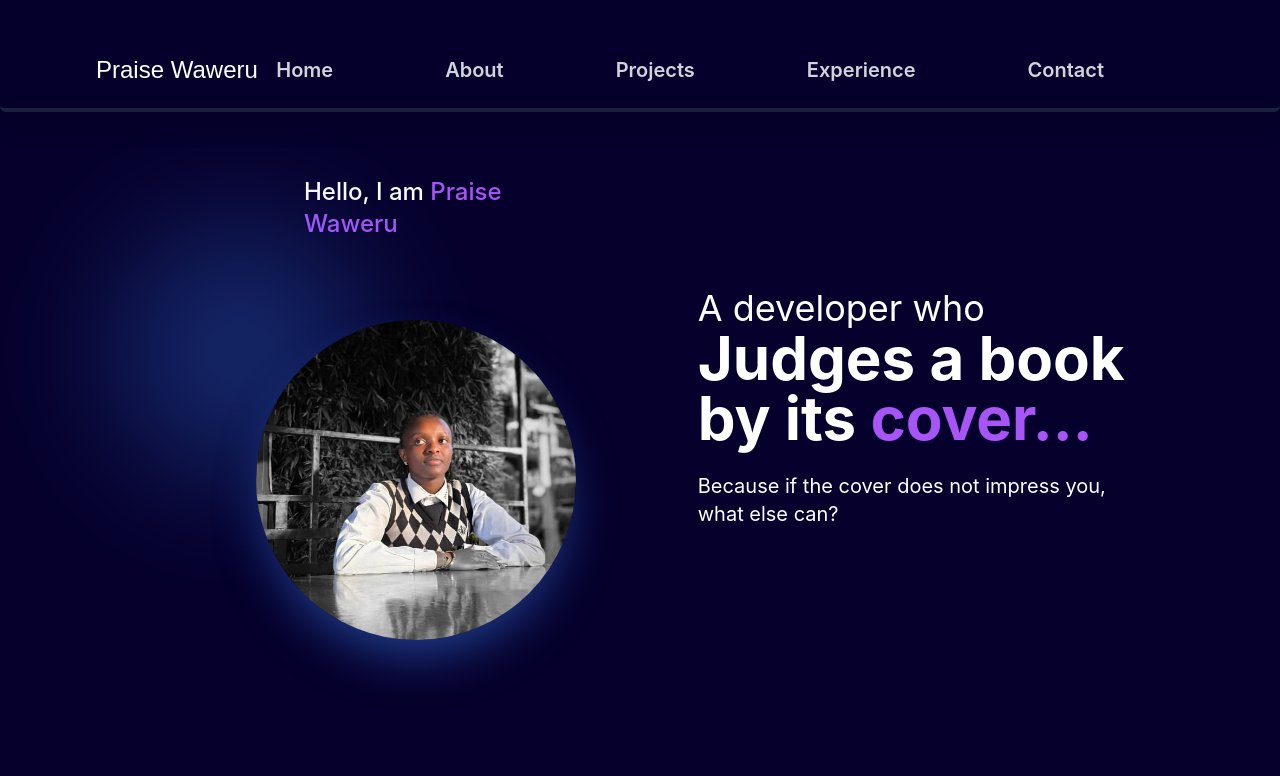
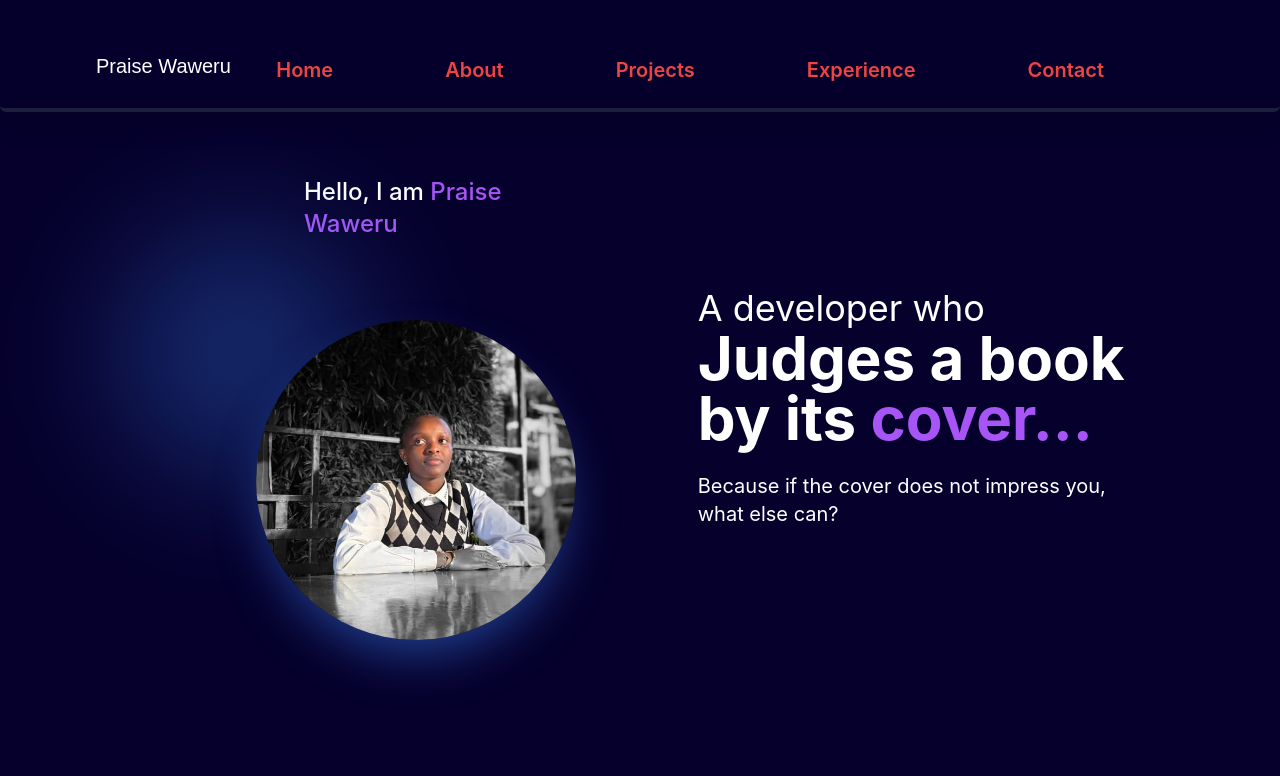
Before and after one commit to Njeriwaweru/Portfolio, a React (Create React App) app: page / in a window 1280 px wide. Shown: the top 776 px of the page. Built offline with nearby package versions, Linux system fonts and the light colour scheme; a web font is replaced by a local one.

Commit message:
Testing deployment

```diff
--- a/src/components/Navbar.js
+++ b/src/components/Navbar.js
@@ -20,7 +20,7 @@ const Navbar = () => {
                           justify-between border-b-4 rounded-md border-gray-700/50
                           bg-primary/95 backdrop-blur-sm shadow-xl"
             >
-                <p className="font-playwrite text-xl md:text-2xl pl-4 md:pl-16">
+                <p className="font-playwrite text-lg md:text-xl pl-4 md:pl-16 pb-2">
                     Praise Waweru
                 </p>
 
@@ -31,7 +31,7 @@ const Navbar = () => {
                             key={item.title}
                             title={item.title}
                             link={item.link}
-                            className="text-base"
+                            className="text-base text-red-500"
                         />
                     ))}
                 </div>
```
